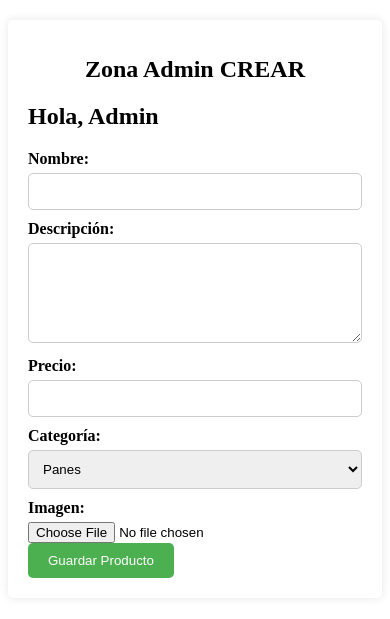
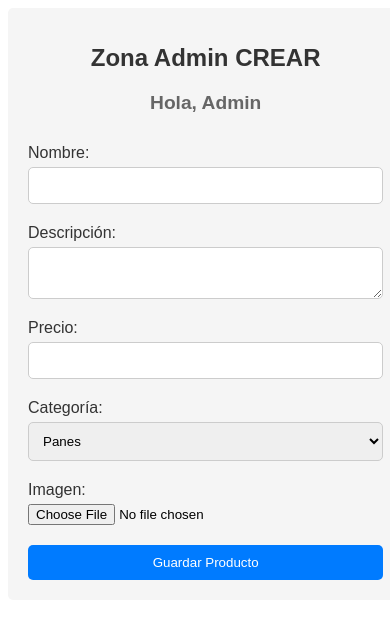
Before and after one commit to LaFilaBug/panaderia, a PHP site: page /admin/propiedades/crear.php in a window 390 px wide. Shown: the top 619 px of the page. Run offline with PHP 8.4, Linux system fonts and the light colour scheme; a user stored in the database is signed in; data comes from the database, SQL or seed files in the repository.

Commit message:
cambio y creo la classes para odo el css de crear y actualizar ademas añado nuevos estilos y media querys

```diff
--- a/admin/propiedades/crear.php
+++ b/admin/propiedades/crear.php
@@ -55,30 +55,30 @@ if ($_SERVER['REQUEST_METHOD'] === 'POST') {
 <link rel="stylesheet" type="text/css" href="/styles/stylesAdmin/crear.css">
 </head>
 <body>
-    <div class="container">
-        <h1>Zona Admin CREAR</h1>
-        <h2>Hola, <?php echo $_SESSION['nombre'] ?></h2>
-        <form action="" method="post" enctype="multipart/form-data">
-            <label for="nombre">Nombre:</label>
-            <input type="text" id="nombre" name="nombre" required>
+    <div class="admin-container">
+        <h1 class="admin-title">Zona Admin CREAR</h1>
+        <h2 class="admin-welcome-message">Hola, <?php echo $_SESSION['nombre'] ?></h2>
+        <form action="" method="post" enctype="multipart/form-data" class="admin-product-form">
+            <label for="nombre" class="admin-product-form-label">Nombre:</label>
+            <input type="text" id="nombre" name="nombre" required class="admin-product-form-input">
 
-            <label for="descripcion">Descripción:</label>
-            <textarea id="descripcion" name="descripcion" required></textarea>
+            <label for="descripcion" class="admin-product-form-label">Descripción:</label>
+            <textarea id="descripcion" name="descripcion" required class="admin-product-form-textarea"></textarea>
 
-            <label for="precio">Precio:</label>
-            <input type="number" id="precio" name="precio" step="0.01" required>
+            <label for="precio" class="admin-product-form-label">Precio:</label>
+            <input type="number" id="precio" name="precio" step="0.01" required class="admin-product-form-input">
 
-            <label for="categoria">Categoría:</label>
-            <select id="categoria" name="categoria" required>
+            <label for="categoria" class="admin-product-form-label">Categoría:</label>
+            <select id="categoria" name="categoria" required class="admin-product-form-select">
                 <?php foreach ($categorias as $categoria): ?>
                     <option value="<?= $categoria['id'] ?>"><?= $categoria['nombre'] ?></option>
                 <?php endforeach; ?>
             </select>
 
-            <label for="imagen">Imagen:</label>
-            <input type="file" id="imagen" name="imagen" required>
+            <label for="imagen" class="admin-product-form-label">Imagen:</label>
+            <input type="file" id="imagen" name="imagen" required class="admin-product-form-input-file">
 
-            <input type="submit" value="Guardar Producto">
+            <input type="submit" value="Guardar Producto" class="admin-product-form-submit">
         </form>
     </div>
 </body>
--- a/styles/stylesAdmin/crear.css
+++ b/styles/stylesAdmin/crear.css
@@ -1,75 +1,71 @@
-/* stylesAdmin/crear.css */
-
-.container {
-    max-width: 600px;
-    margin: 20px auto;
+/* Estilos generales para la zona de administración */
+.admin-container {
+    font-family: Arial, sans-serif;
+    width: 80%;
+    margin: 0 auto;
     padding: 20px;
-    background-color: #fff;
+    background-color: #f5f5f5;
     border-radius: 5px;
-    box-shadow: 0 0 10px rgba(0, 0, 0, 0.1);
 }
 
-h1 {
-    font-size: 24px;
+.admin-title {
+    font-size: 2em;
+    color: #333;
+    text-align: center;
     margin-bottom: 20px;
-    text-align: center;
 }
 
-label {
-    display: block;
-    margin-bottom: 5px;
-    font-weight: bold;
+.admin-welcome-message {
+    font-size: 1.2em;
+    color: #666;
+    text-align: center;
+    margin-bottom: 30px;
 }
 
-input[type="text"],
-input[type="number"],
-textarea,
-select {
-    width: 100%;
+/* Estilos para el formulario de producto */
+.admin-product-form {
+    display: flex;
+    flex-direction: column;
+}
+
+.admin-product-form-label {
+    font-size: 1em;
+    color: #333;
+    margin-bottom: 5px;
+}
+
+.admin-product-form-input,
+.admin-product-form-textarea,
+.admin-product-form-select {
     padding: 10px;
-    margin-bottom: 10px;
+    margin-bottom: 20px;
     border: 1px solid #ccc;
     border-radius: 5px;
-    box-sizing: border-box;
 }
 
-textarea {
-    height: 100px;
+.admin-product-form-input-file {
+    margin-bottom: 20px;
 }
 
-/* Estilo para el botón de selección de archivos personalizado */
-.custom-file-input {
-    width: 100%;
-    padding: 10px;
-    background-color: #4caf50;
+.admin-product-form-submit {
+    padding: 10px 20px;
+    background-color: #007BFF;
     color: #fff;
     border: none;
     border-radius: 5px;
     cursor: pointer;
-    text-align: center;
 }
 
-.custom-file-input:hover {
-    background-color: #45a049;
+.admin-product-form-submit:hover {
+    background-color: #0056b3;
 }
 
-.custom-file-input::before {
-    content: 'Seleccionar archivo'; /* Texto para el botón personalizado */
+@media (max-width: 600px) {
+    .admin-container {
+        width: 95%;
+    }
+
+    .admin-title {
+        font-size: 1.5em;
+    }
 }
-
-.custom-file-input:focus {
-    outline: none;
-}
-
-input[type="submit"] {
-    background-color: #4caf50;
-    color: #fff;
-    border: none;
-    padding: 10px 20px;
-    border-radius: 5px;
-    cursor: pointer;
-}
-
-input[type="submit"]:hover {
-    background-color: #45a049;
-}
```
Also changed, not shown: admin/propiedades/actualizar.php (+13 -13 lines), styles/stylesAdmin/actualizar.css (+48 -39 lines), imagenes/hogaza.png (deleted).
